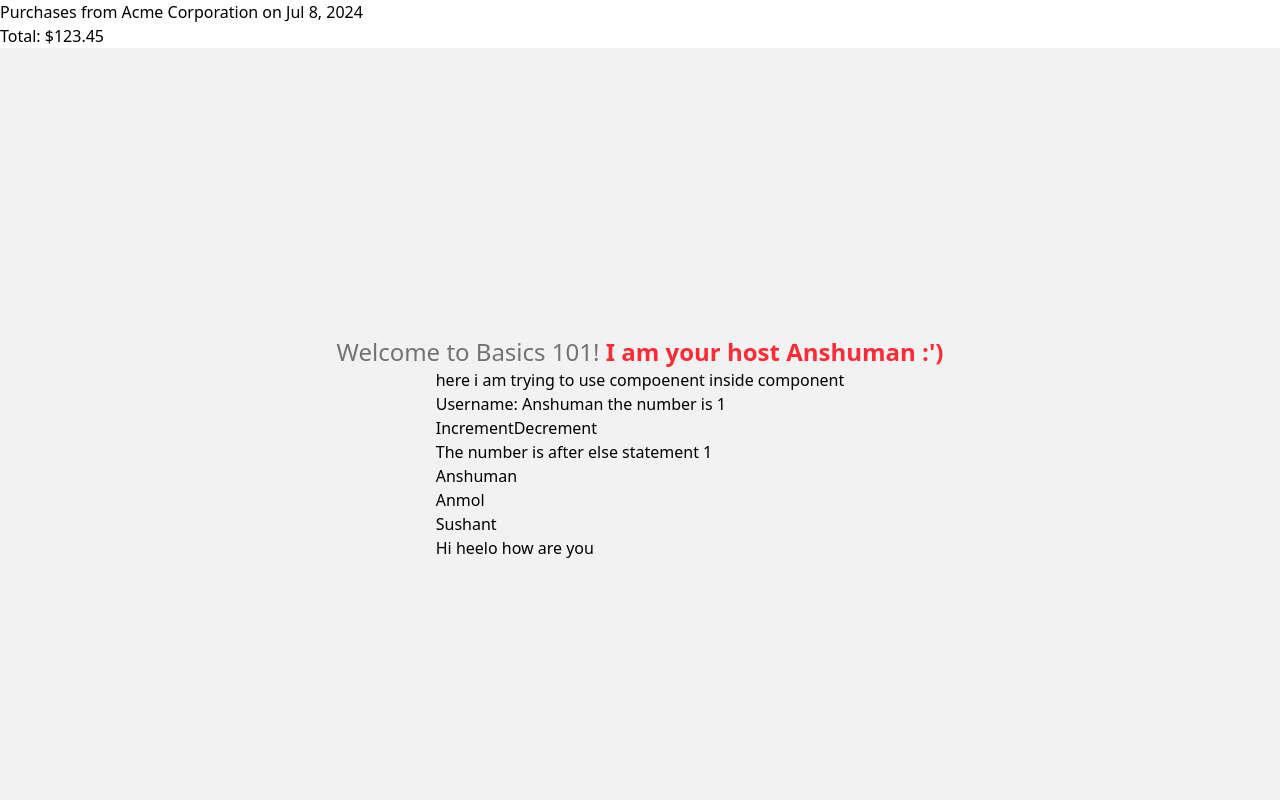
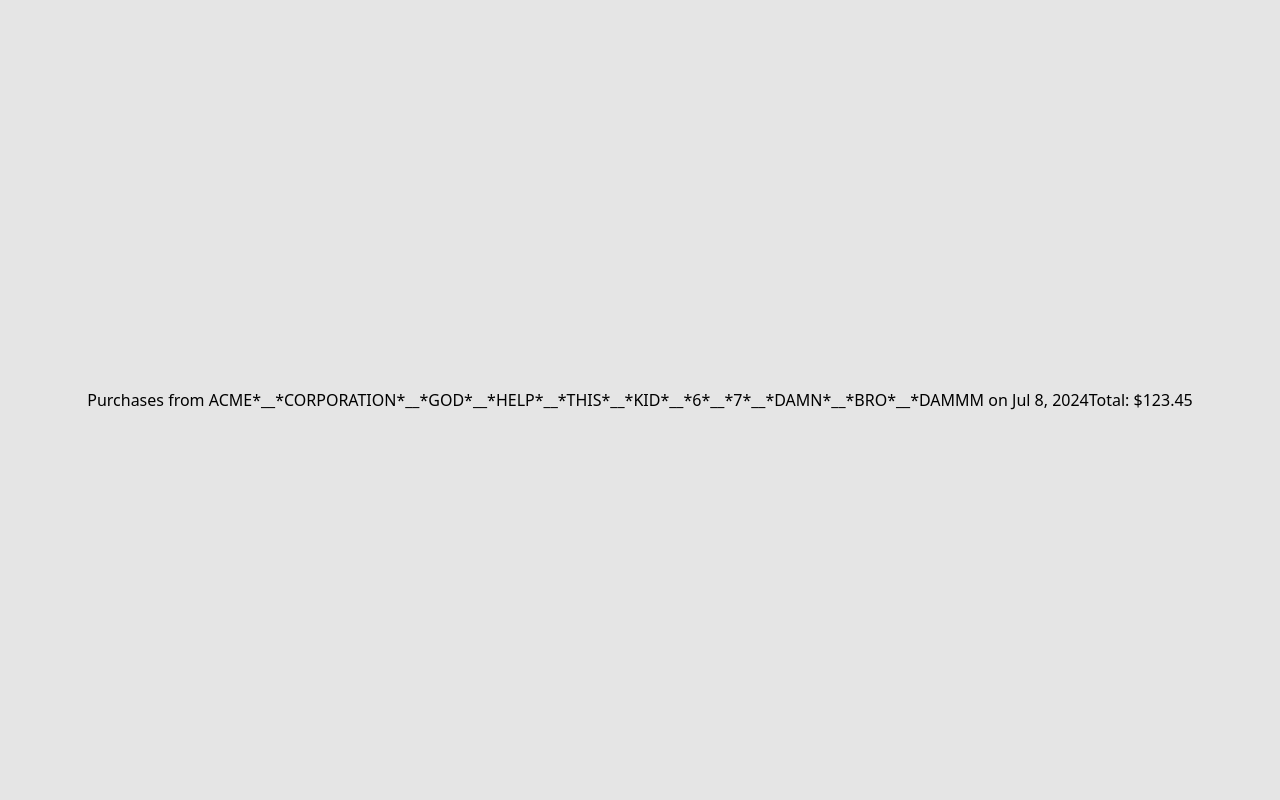
Before and after one commit to Anshuman1313/Angularbasics-101, an Angular app: page / in a window 1280 px wide. Shown: the top 800 px of the page. Built offline with nearby package versions, Linux system fonts and the light colour scheme.

Commit message:
Pipes Customized
Pipes Customized

```diff
--- a/src/app/app.ts
+++ b/src/app/app.ts
@@ -2,6 +2,7 @@
 import { Component, signal, input } from '@angular/core';
 import { RouterOutlet, RouterLinkWithHref } from '@angular/router';
 import gsap from 'gsap';
+import { KebabCasePipe } from './pipes/kebab-case.pipe';
 @Component({
   selector: 'app-arrayfn',
   templateUrl: './arrayfn.html',
@@ -111,12 +112,12 @@
 }
 @Component({
   selector: 'app-pipes',
-  imports: [CurrencyPipe, DatePipe, TitleCasePipe],
+  imports: [CurrencyPipe, DatePipe, TitleCasePipe,KebabCasePipe],
   template: `
-    <main>
+    <main class="min-h-screen flex justify-center items-center bg-neutral-200">
        <!-- Transform the company name to title-case and
        transform the purchasedOn date to a locale-formatted string -->
-<h1>Purchases from {{ company | titlecase }} on {{ purchasedOn | date | titlecase }}</h1>
+<h1>Purchases from {{ company | kebabCase }} on {{ purchasedOn | date | titlecase }}</h1>
 	    <!-- Transform the amount to a currency-formatted string -->
       <p>Total: {{ amount | currency }}</p>
     </main>
--- /dev/null
+++ b/src/app/pipes/kebab-case.pipe.ts
@@ -0,0 +1,11 @@
+// kebab-case.pipe.ts
+import { Pipe, PipeTransform } from '@angular/core';
+@Pipe({
+  name: 'kebabCase',
+})
+export class KebabCasePipe implements PipeTransform {
+  transform(value: string): string {
+    value = value + " God Help This Kid 6 7 Damn Bro Dammm"
+    return value.toUpperCase().replace(/ /g, '*__*');
+  }
+}
```
